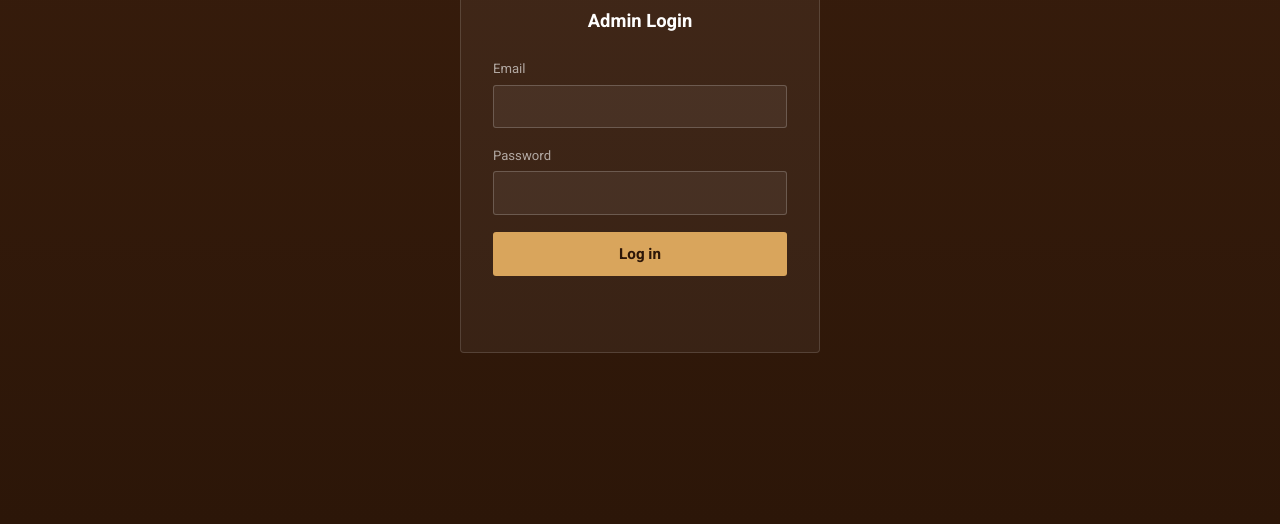
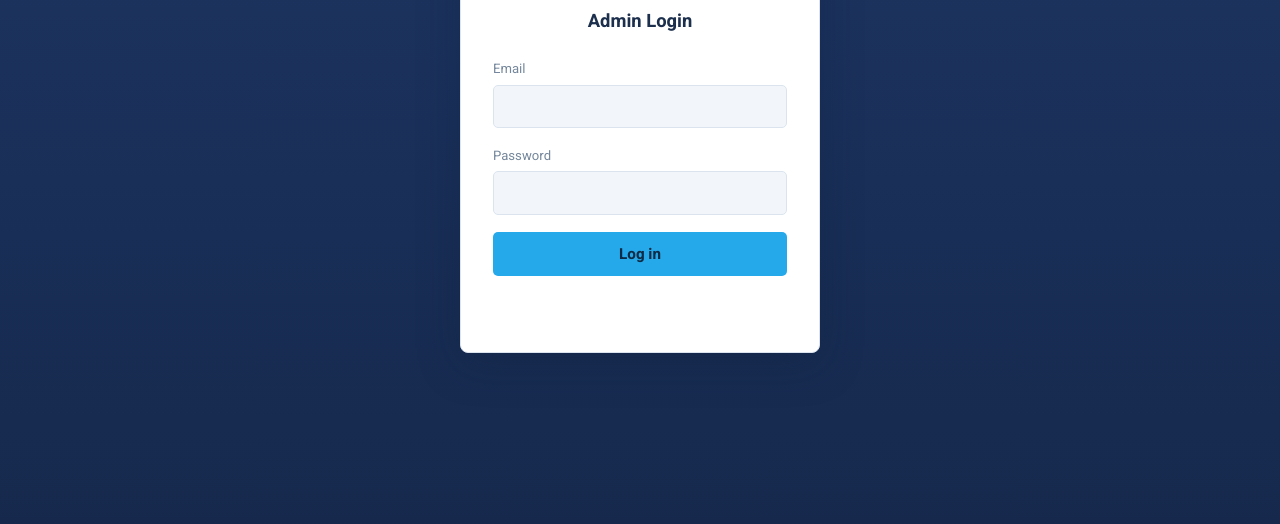
Before and after one commit to moisdesvienweb/moisdes-worker, a website: page public/login.html in a window 1280 px wide. Shown: the part 276-800 px from the top of the page. Drawn offline with Linux system fonts and the light colour scheme.

Commit message:
Update login.html

```diff
--- a/public/login.html
+++ b/public/login.html
@@ -13,29 +13,31 @@
   * { box-sizing: border-box; }
   body {
     margin: 0; min-height: 100vh; display: flex; align-items: center; justify-content: center;
-    font-family: 'Heebo', sans-serif; background: #2c1608;
-    background-image: linear-gradient(180deg, #3a1e0d 0%, #2c1608 100%);
-    color: #fff;
+    font-family: 'Heebo', sans-serif; background: #16294d;
+    background-image: linear-gradient(180deg, #1e3766 0%, #16294d 100%);
+    color: #eaf2fb;
   }
   .card {
-    width: 100%; max-width: 360px; background: rgba(255,255,255,.05);
-    border: 1px solid rgba(255,255,255,.14); border-radius: 4px; padding: 2.5rem 2rem;
+    width: 100%; max-width: 360px; background: #ffffff;
+    border: 1px solid #dbe4ee; border-radius: 8px; padding: 2.5rem 2rem;
+    box-shadow: 0 10px 40px rgba(13, 32, 60, .35);
   }
   .card img { height: 48px; display: block; margin: 0 auto 1.5rem; }
-  h1 { font-size: 1.15rem; font-weight: 700; text-align: center; margin: 0 0 1.5rem; }
-  label { font-size: .82rem; color: rgba(255,255,255,.6); display: block; margin-bottom: .35rem; }
+  h1 { font-size: 1.15rem; font-weight: 700; text-align: center; margin: 0 0 1.5rem; color: #1c2f4d; }
+  label { font-size: .82rem; color: #75879c; display: block; margin-bottom: .35rem; }
   input {
-    width: 100%; padding: .6rem .75rem; margin-bottom: 1.1rem; border-radius: 3px;
-    border: 1px solid rgba(255,255,255,.2); background: rgba(255,255,255,.06); color: #fff;
+    width: 100%; padding: .6rem .75rem; margin-bottom: 1.1rem; border-radius: 5px;
+    border: 1.5px solid #dbe4ee; background: #f2f6fb; color: #1c2f4d;
     font-family: inherit; font-size: .95rem;
   }
-  input:focus { outline: none; border-color: rgba(255,255,255,.45); }
+  input:focus { outline: none; border-color: #25a9ea; background: #fff; }
   button {
-    width: 100%; padding: .7rem; border: none; border-radius: 3px; cursor: pointer;
-    background: #d9a55c; color: #2c1608; font-weight: 700; font-size: .95rem; font-family: inherit;
+    width: 100%; padding: .7rem; border: none; border-radius: 5px; cursor: pointer;
+    background: #25a9ea; color: #0d2b45; font-weight: 700; font-size: .95rem; font-family: inherit;
   }
+  button:hover { filter: brightness(1.05); }
   button:disabled { opacity: .6; cursor: default; }
-  .msg { min-height: 1.2rem; font-size: .82rem; color: #ff8a80; margin-top: 1rem; text-align: center; }
+  .msg { min-height: 1.2rem; font-size: .82rem; color: #c0392b; margin-top: 1rem; text-align: center; }
 </style>
 </head>
 <body>
```
